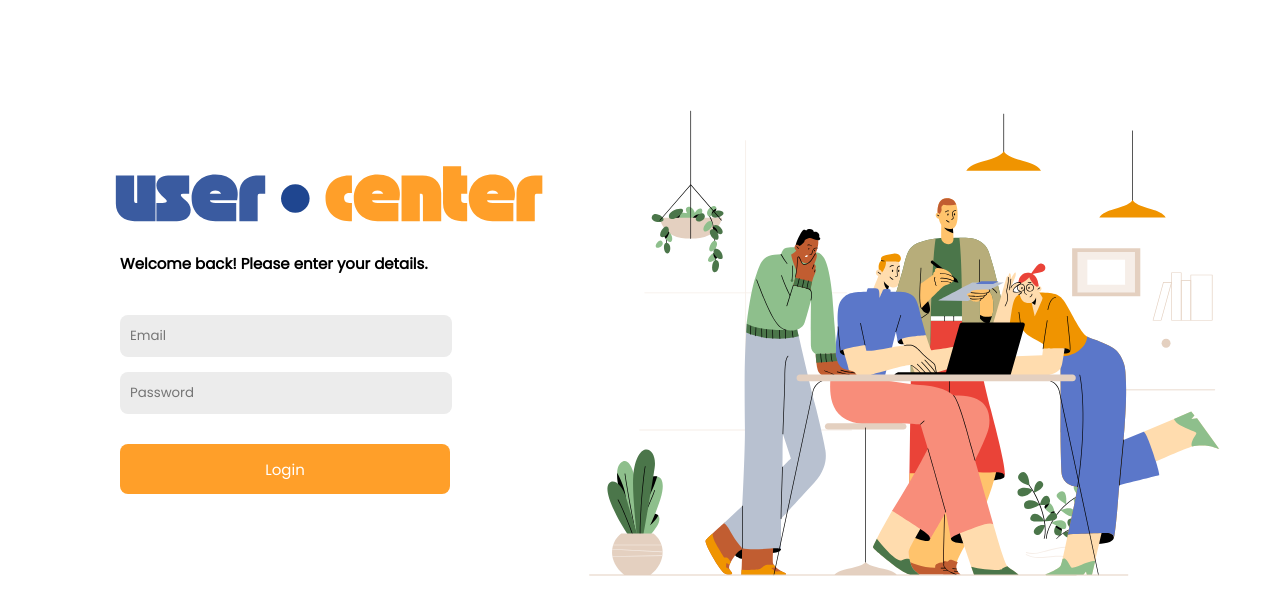
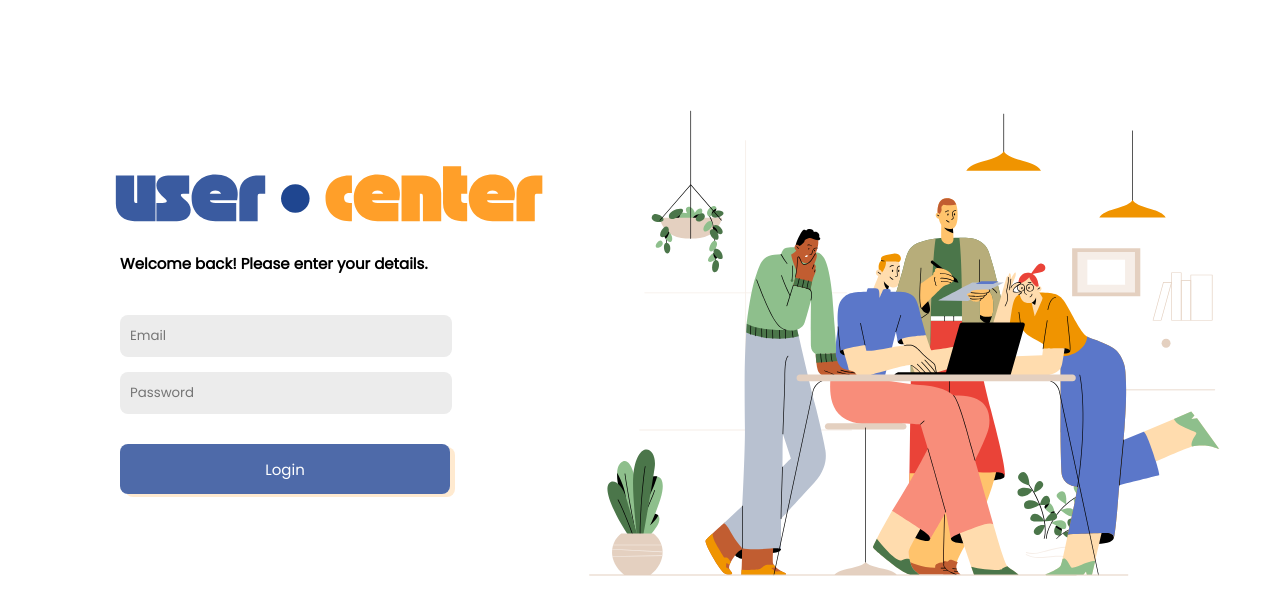
Before and after one commit to asheyacasey/team-project-tdd, a React (Create React App) app: page / in a window 1280 px wide. In both pictures the pointer is over the button "Login". Shown: the top 614 px of the page. Built offline with nearby package versions, Linux system fonts and the light colour scheme.

Commit message:
Update Login Button on Login Screen

```diff
--- a/src/Login.css
+++ b/src/Login.css
@@ -10,6 +10,11 @@
   margin-left: 120px;
   color: white;
 
+}
+.btn:hover {
+
+  background-color: #3a5aa0e5;
+  box-shadow: 5px 3px #ff9f2938;
 }
 
 .input {
```
Also changed, not shown: 1 other file (tests, documents, lock files or other folders).
